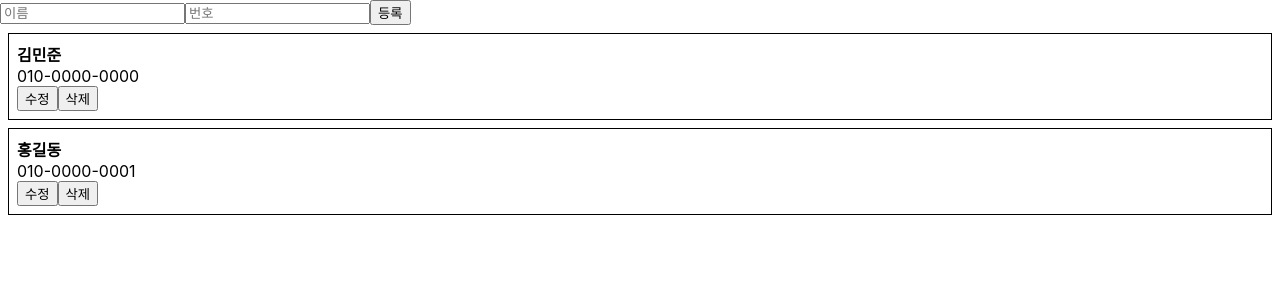
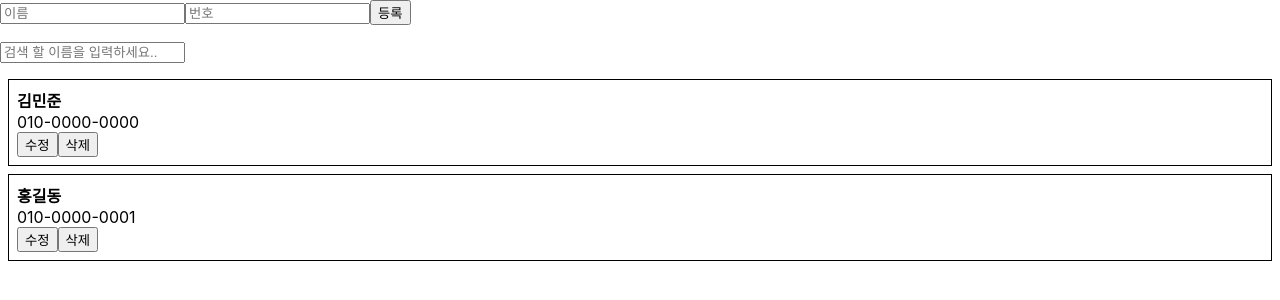
Before and after one commit to jjh5887/react, a React (Create React App) app: page / in a window 1280 px wide. Shown: the top 300 px of the page. Built offline with nearby package versions, Linux system fonts and the light colour scheme.

Commit message:
불편성과 업데이트 최적화(with shouldComponentUpdate)

```diff
--- a/src/App.js
+++ b/src/App.js
@@ -17,7 +17,14 @@
         name: '홍길동',
         phone: '010-0000-0001'
       }
-    ]
+    ],
+    keyword: ''
+  }
+
+  handleChange= (e) => {
+    this.setState({
+      keyword: e.target.value,
+    });
   }
 
   handleCreate = (data) => {
@@ -46,15 +53,27 @@
   }
 
   render() {
-    const { information } = this.state;
+    const { information, keyword } = this.state;
+    const filteredList = information.filter(
+      info => info.name.indexOf(keyword) !== -1
+    );
+
+
     return (
       <div>
         <PhoneForm
           onCreate={this.handleCreate}
         />
+        <p>
+          <input
+            placeholder="검색 할 이름을 입력하세요.."
+            onChange={this.handleChange}
+            value={keyword}>
+          </input>
+        </p>
         {/* {JSON.stringify(information)} */}
         <PhoneInfoList
-        data={this.state.information}
+        data={filteredList}
         onRemove={this.handleRemove}
         onUpdate={this.handleUpdate} />
       </div>
--- a/src/PhoneInfo.js
+++ b/src/PhoneInfo.js
@@ -65,12 +65,21 @@
                 phone: this.state.phone
             });
         }
+    }
 
+    shouldComponentUpdate(nextProps, nextState) {
+        if(!this.state.editing
+            && !nextState.editing
+            && nextProps.info === this.props.info) {
+            return false;
+        }
 
-
+        return true;
     }
 
     render() {
+    console.log('render PhoneInfo ' + this.props.info.id);
+
       const style = {
         border: '1px solid black',
         padding: '8px',
--- a/src/PhoneInfoList.js
+++ b/src/PhoneInfoList.js
@@ -3,12 +3,18 @@
 
 class PhoneInfoList extends Component {
   static defaultProps = {
-    list: [],
+    data: [],
     onRemove: () => console.warn('onRemove not defined'),
     onUpdate: () => console.warn('onUpdate not defined'),
   }
 
+  shouldComponentUpdate(nextProps, nextState) {
+    return nextProps.data !== this.props.data;
+  }
+
+
   render() {
+    console.log('render PhoneInfoList');
     const { data, onRemove, onUpdate } = this.props;
     const list = data.map(
       info => (
```
Lines whose indentation alone changed are shown as unchanged.
